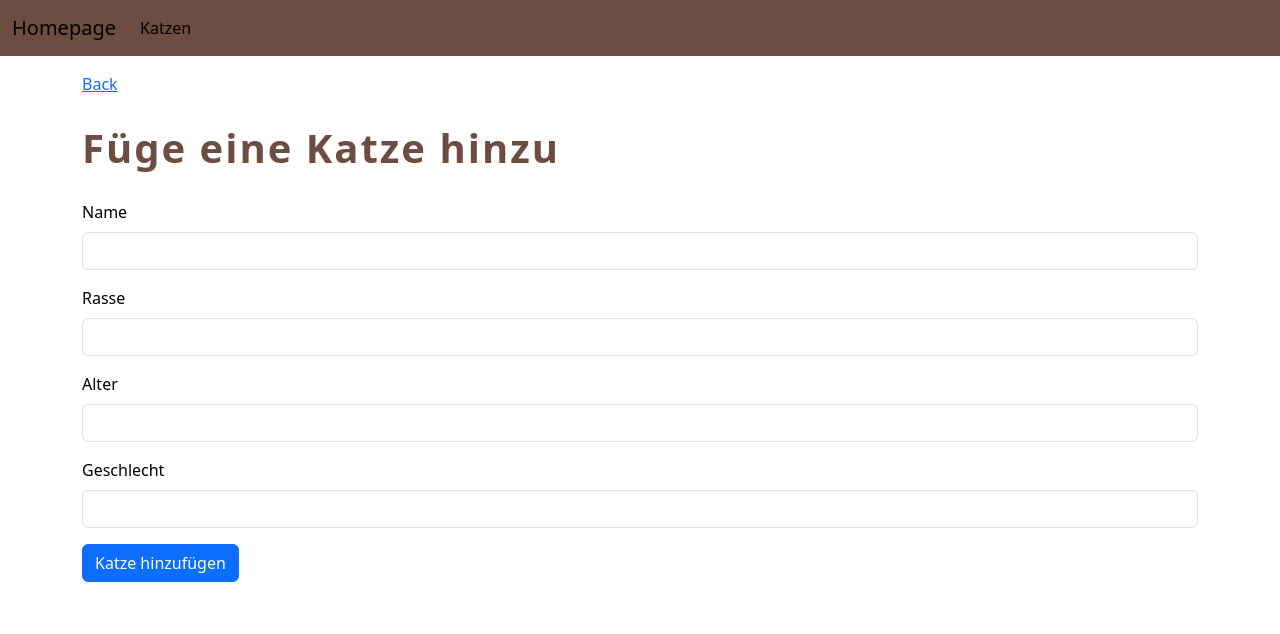
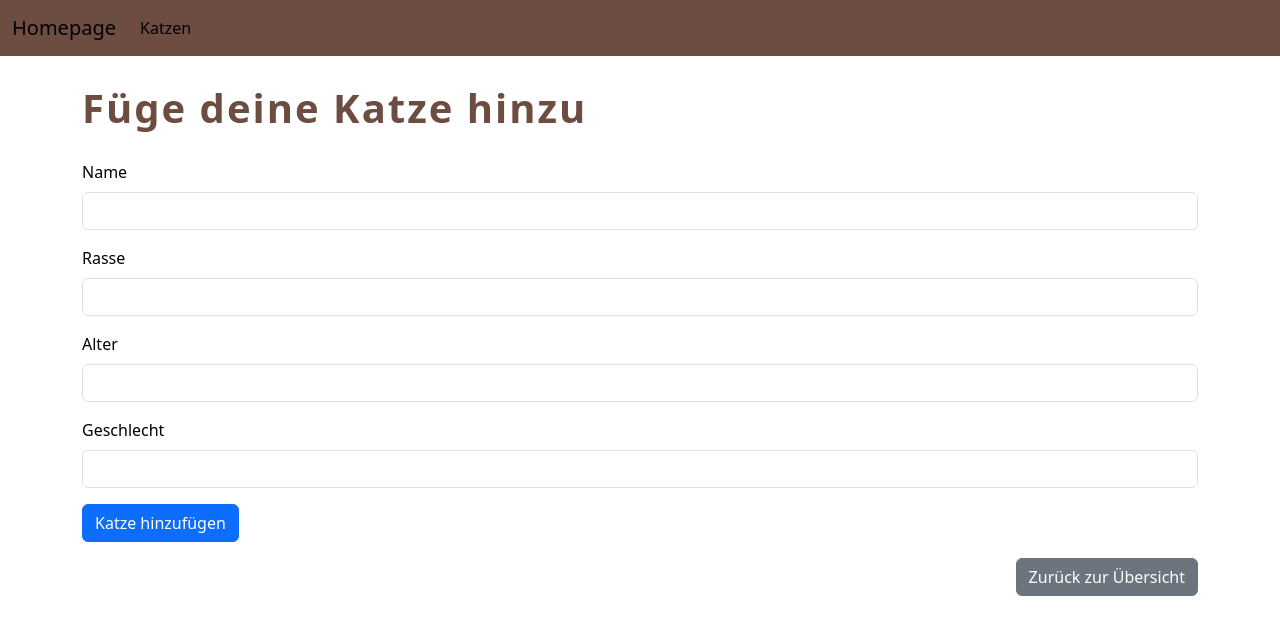
Before and after one commit to Elzamx/myproject_katzenausstellung, a SvelteKit app: page /movies/create in a window 1280 px wide. Shown: the top 634 px of the page. Built offline with nearby package versions, Linux system fonts and the light colour scheme.

Commit message:
create angepasst

```diff
--- a/src/routes/movies/create/+page.svelte
+++ b/src/routes/movies/create/+page.svelte
@@ -2,20 +2,19 @@
   let { form } = $props();
 </script>
 
-<a href="/movies">Back</a>
-<h1>Füge eine Katze hinzu</h1>
+<h1>Füge deine Katze hinzu</h1>
 <form method="POST" action="?/create">
   <div class="mb-3">
     <label for="" class="form-label">Name</label>
-    <input name="name" class="form-control" type="text" />
+    <input name="name" class="form-control" type="text" /> <!-- form-control ist Bootstrap-Klasse für Input-Felder und type ist ob Text oder Zahl schreiben kannst -->
   </div>
   <div class="mb-3">
     <label for="" class="form-label">Rasse</label>
-    <input name="rasse" class="form-control" type="number" />
+    <input name="rasse" class="form-control" type="text" />
   </div>
   <div class="mb-3">
     <label for="" class="form-label">Alter</label>
-    <input name="alter" class="form-control" type="text" />
+    <input name="alter" class="form-control" type="number" />
   </div>
     <div class="mb-3">
     <label for="" class="form-label">Geschlecht</label>
@@ -25,5 +24,10 @@
 </form>
 
 {#if form?.success}
-  <p>Katze hinzugefügt</p>
+  <p style="margin-top: 1em;">Katze wurde erfolgreich hinzugefügt</p>
 {/if}
+
+<div class="backbt-container">
+  <!-- damit ich button zentrieren kann-->
+<a href="/movies" class="btn btn-secondary">Zurück zur Übersicht</a>
+</div>
```
